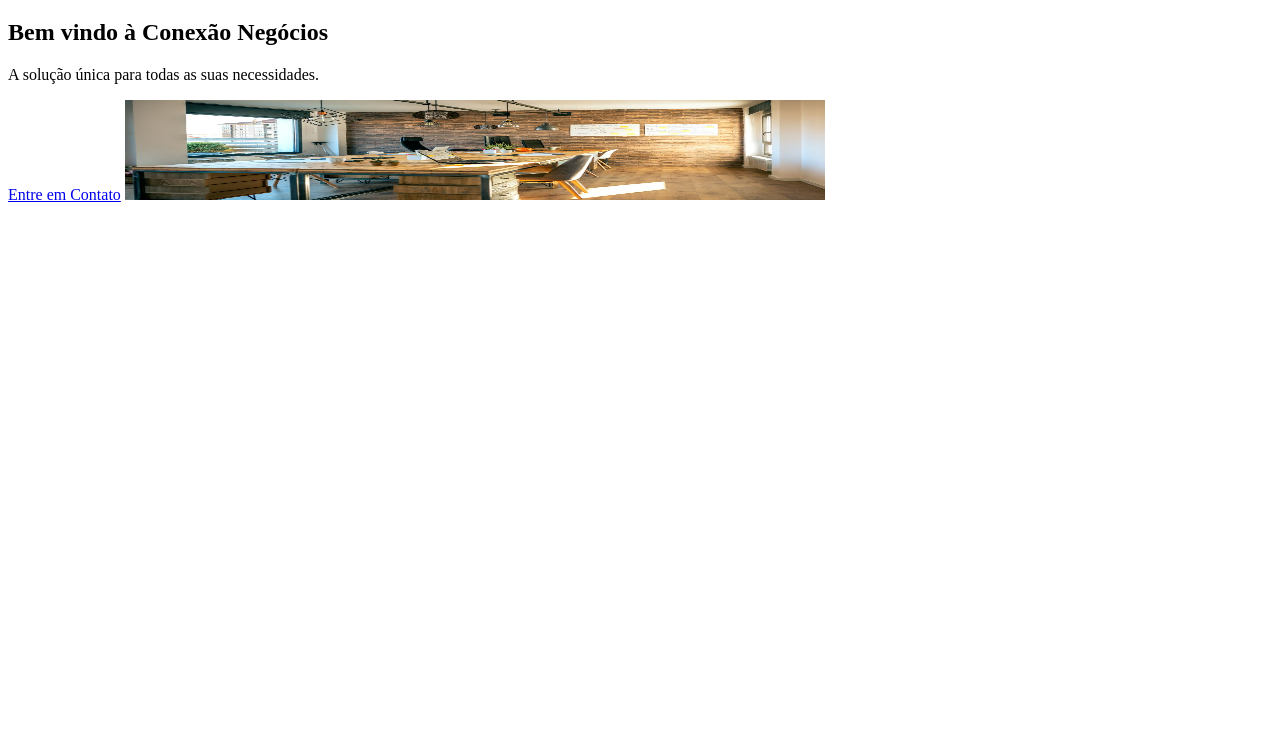
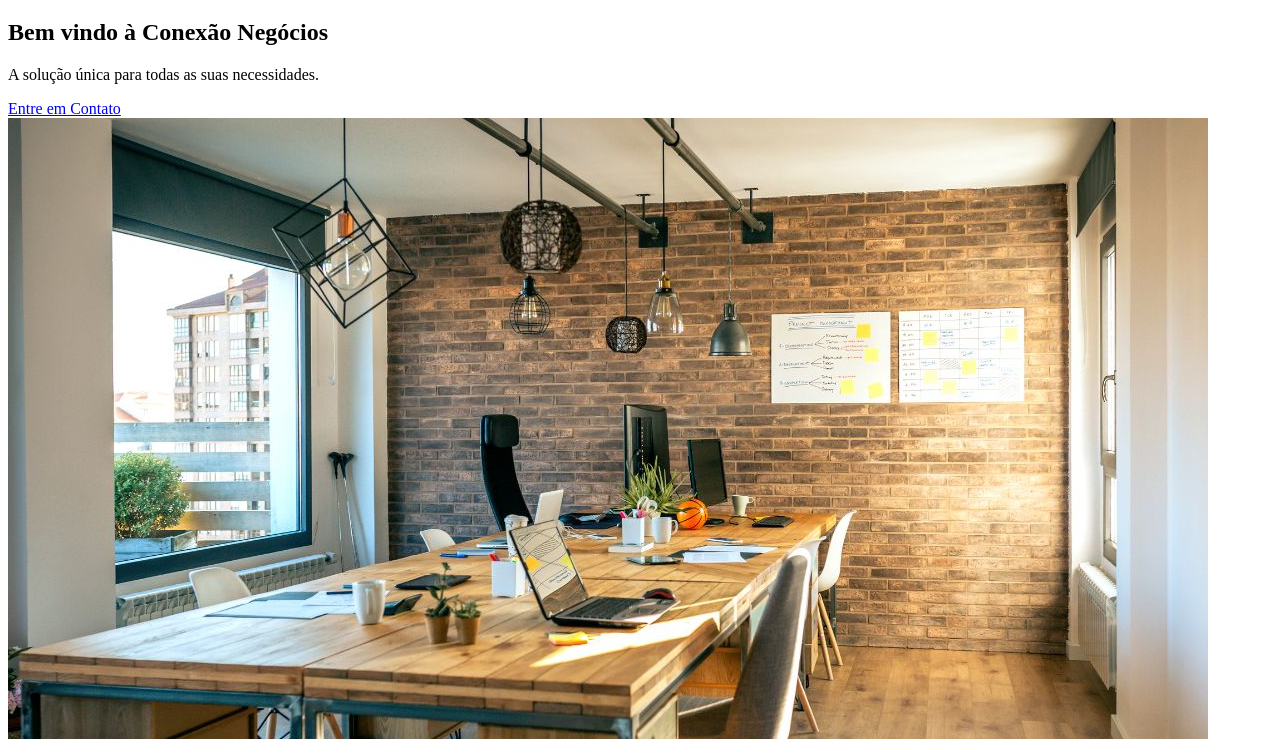
Before and after one commit to Prisma-Tech-Brasil/curso-full-stack, a plain HTML site: page src/index.html in a window 1280 px wide. Shown: the part 61-800 px from the top of the page. Drawn offline with Linux system fonts and the light colour scheme.

Commit message:
material da aula 9 adicionado

```diff
--- a/src/index.html
+++ b/src/index.html
@@ -6,9 +6,11 @@
 </head>
 <body>
     <h1>Conexão Negócios</h1>
-    <h2>Bem vindo à Conexão Negócios</h2>
-    <p>A solução única para todas as suas necessidades.</p>
-    <a href="https://github.com/" target="_blank">Entre em Contato</a>
-    <img src="escritorio.jpg" alt="Ecritório espaçoso" width="700px" height="100px">
+    <div>
+        <h2>Bem vindo à Conexão Negócios</h2>
+        <p>A solução única para todas as suas necessidades.</p>
+        <a href="https://github.com/" target="_blank">Entre em Contato</a>
+        <img src="escritorio.jpg" alt="Ecritório espaçoso">
+    </div>
 </body>
 </html>
```
